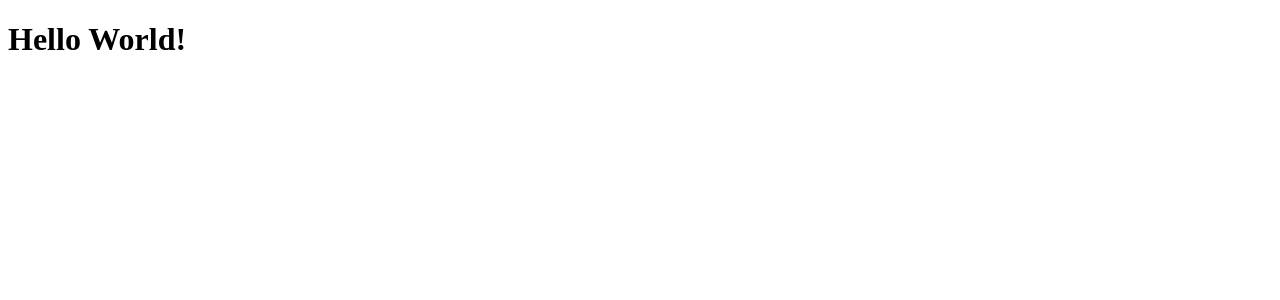
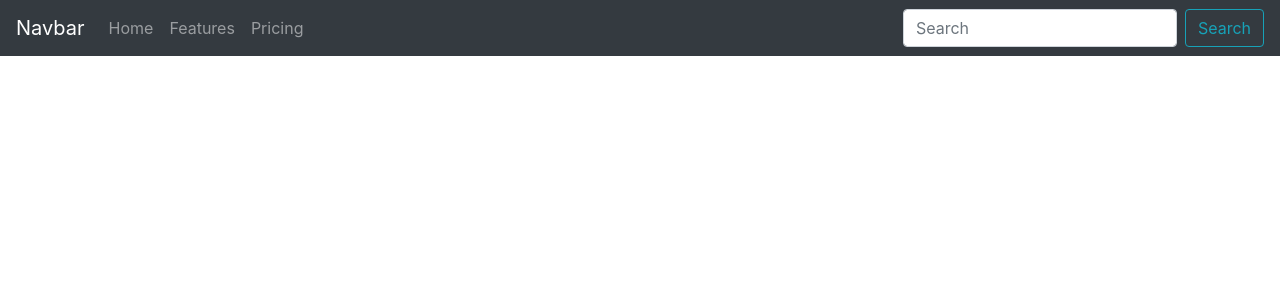
Before and after one commit to schoess/schoess.github.io, a React (Create React App) app: page / in a window 1280 px wide. Shown: the top 300 px of the page. Built offline with nearby package versions, Linux system fonts and the light colour scheme.

Commit message:
added Navigation component

```diff
--- a/src/Components/Home.js
+++ b/src/Components/Home.js
@@ -1,11 +1,12 @@
 import React, { Component } from "react";
-import Navbar from "./Navbar";
+import Navigation from "./Navigation";
+import { Nav } from "react-bootstrap";
 
 class Home extends Component {
     render() {
         return(
             <div>
-                <h1>Hello World!</h1>
+                <Navigation></Navigation>
             </div>
         )
     }
```
